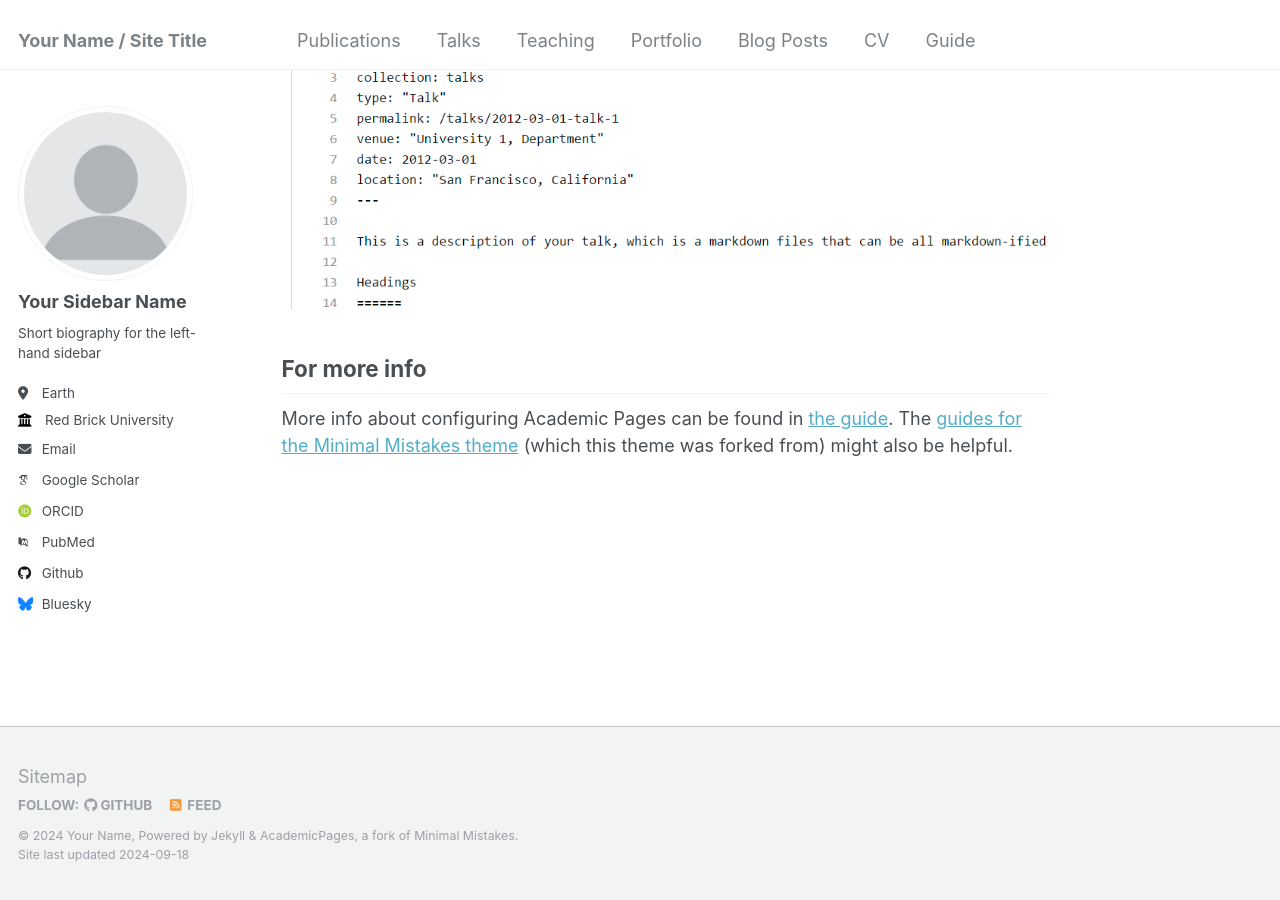
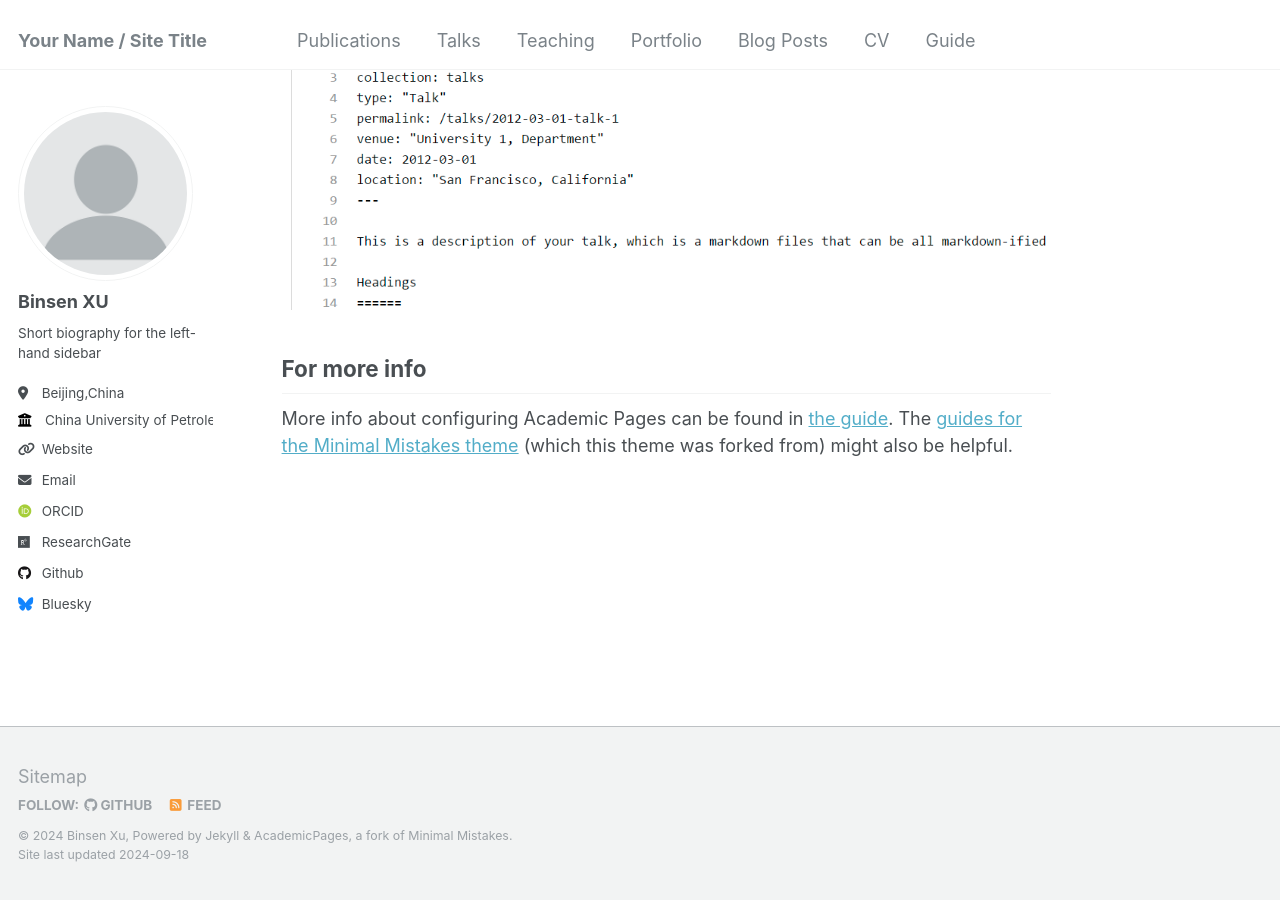
Before and after one commit to askua/askua.github.io, a Jekyll site: the page built from _pages/about.md, in a window 1280 px wide and 900 px high, scrolled down 2679 px. Built offline with Jekyll 4.4.1, drawn with Linux system fonts in a browser that asks for light colours; some web fonts are replaced.

Commit message:
init basic info in config.yml

```diff
--- a/_config.yml
+++ b/_config.yml
@@ -10,11 +10,11 @@
 locale                   : "en-US"
 title                    : "Your Name / Site Title"
 title_separator          : "-"
-name                     : &name "Your Name"
+name                     : &name "Binsen Xu"
 description              : &description "personal description"
-url                      : https://academicpages.github.io # the base hostname & protocol for your site e.g. "https://mmistakes.github.io"
+url                      : https://askua.github.io # the base hostname & protocol for your site e.g. "https://mmistakes.github.io"
 baseurl                  : "" # the subpath of your site, e.g. "/blog"
-repository               : "academicpages/academicpages.github.io"
+repository               : "askua/askua.github.io"
 
 # Site Author - The following control what appear as part of the author content on the side bar.
 #               If a field is blank the icon and link will not appear, otherwise it will be shown.
@@ -22,22 +22,22 @@ repository               : "academicpages/academicpages.github.io"
 author:
   # Biographic information
   avatar           : "profile.png"
-  name             : "Your Sidebar Name"
+  name             : "Binsen XU"
   pronouns         : # example: "she/her"
   bio              : "Short biography for the left-hand sidebar"
-  location         : "Earth"
-  employer         : "Red Brick University"
-  uri              : # URL
-  email            : "none@example.org"
+  location         : "Beijing,China"
+  employer         : "China University of Petroleum(Beijing)"
+  uri              : "https://gitee.com/askuasen" # URL
+  email            : "xbs150@163.com"
 
   # Academic websites
   arxiv            : # URL - Update with the correct link to your profile
-  googlescholar    : "https://scholar.google.com/citations?user=PS_CX0AAAAAJ"
+  googlescholar    :
   impactstory      : # URL
-  orcid            : "http://orcid.org/yourorcidurl"
+  orcid            : "https://orcid.org/0000-0002-2766-7580"
   semantic         : # URL
-  pubmed           : "https://www.ncbi.nlm.nih.gov/pubmed/?term=john+snow"
-  researchgate     : # URL
+  pubmed           : # "https://www.ncbi.nlm.nih.gov/pubmed/?term=john+snow"
+  researchgate     : "https://www.researchgate.net/profile/Binsen-Xu" # URL
 
   # Repositories and software development
   bitbucket        : # Username - Update with your username on the site
```
